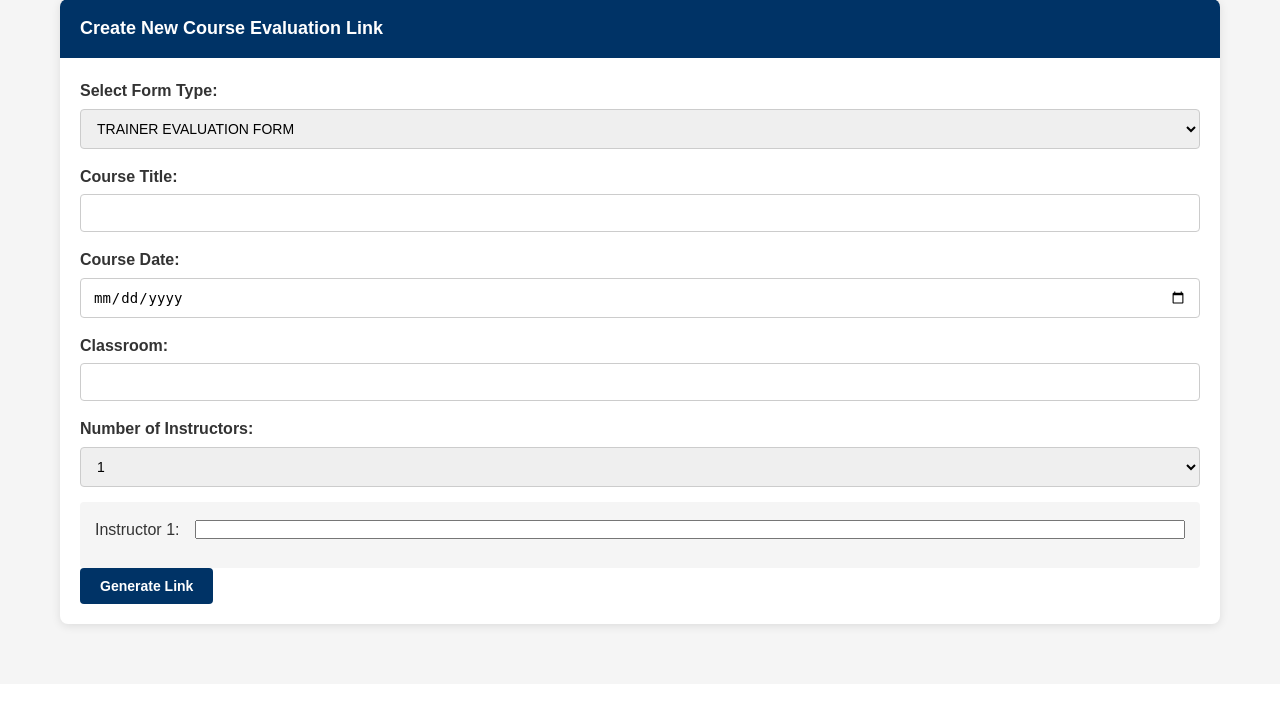
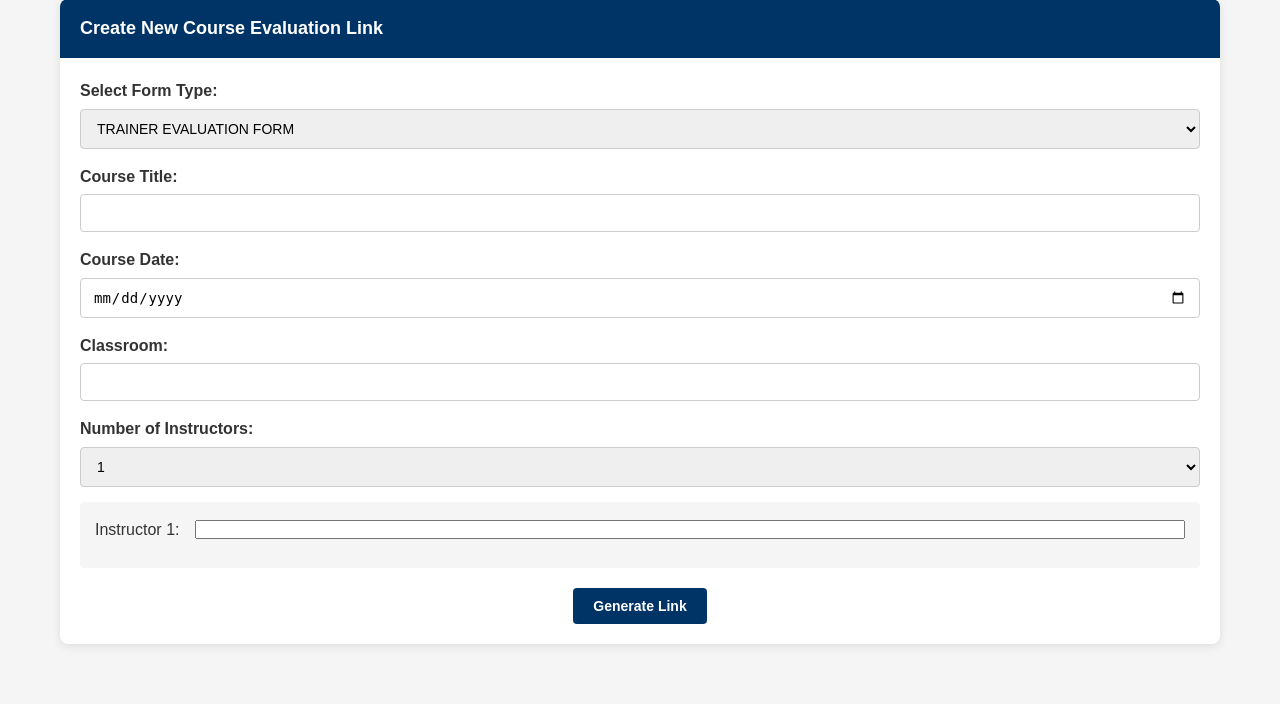
Before and after one commit to Davidli1127/AKC_FBS, a Flask app: page /admin in a window 1280 px wide. Shown: the part 197-901 px from the top of the page. Before the commit the page ends 829 px from the top, so only its background shows below. Run offline with Flask 3, Linux system fonts and the light colour scheme.

Commit message:
UI utilization

```diff
--- a/templates/admin.html
+++ b/templates/admin.html
@@ -88,7 +88,9 @@
                             </div>
                         </div>
 
-                        <button type="submit" class="btn btn-primary">Generate Link</button>
+                        <div style="text-align: center; margin-top: 20px;">
+                            <button type="submit" class="btn btn-primary">Generate Link</button>
+                        </div>
                     </form>
 
                     <div id="generatedLink" style="display: none; margin-top: 20px;">
```
